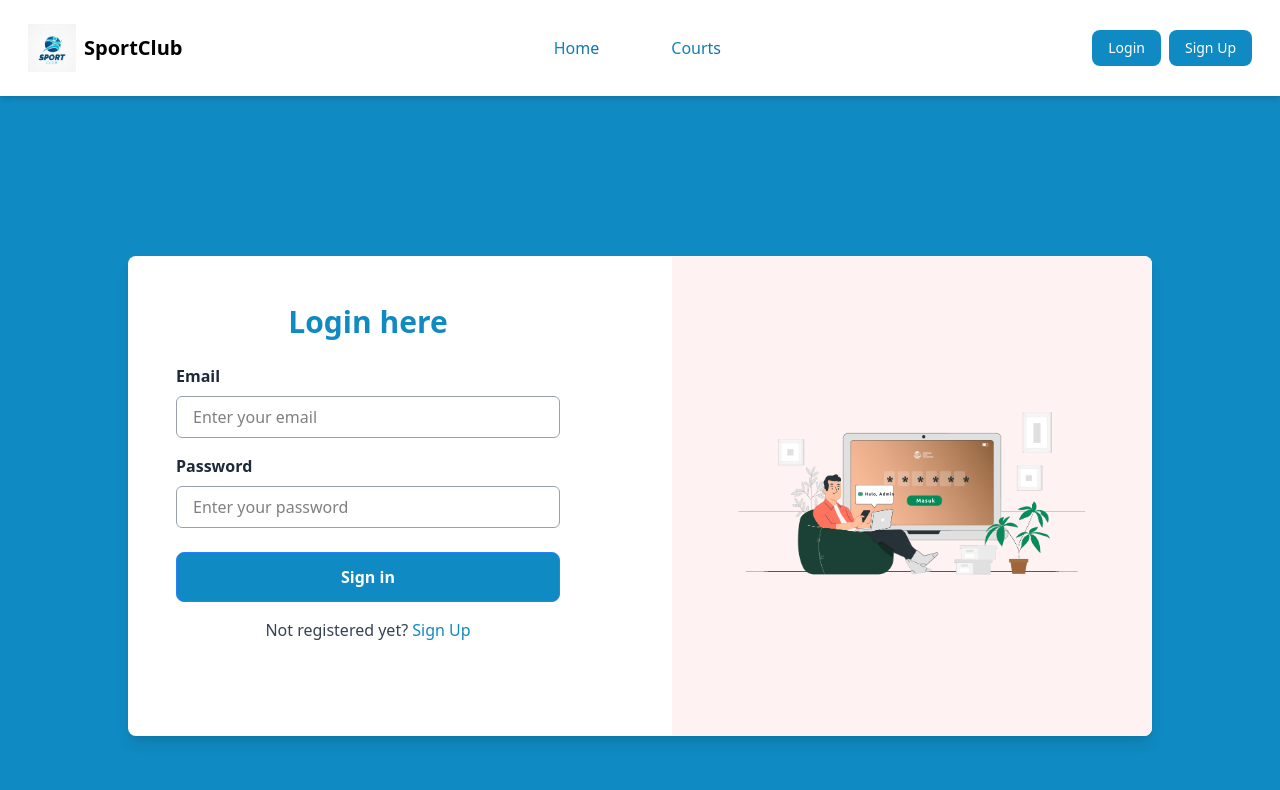
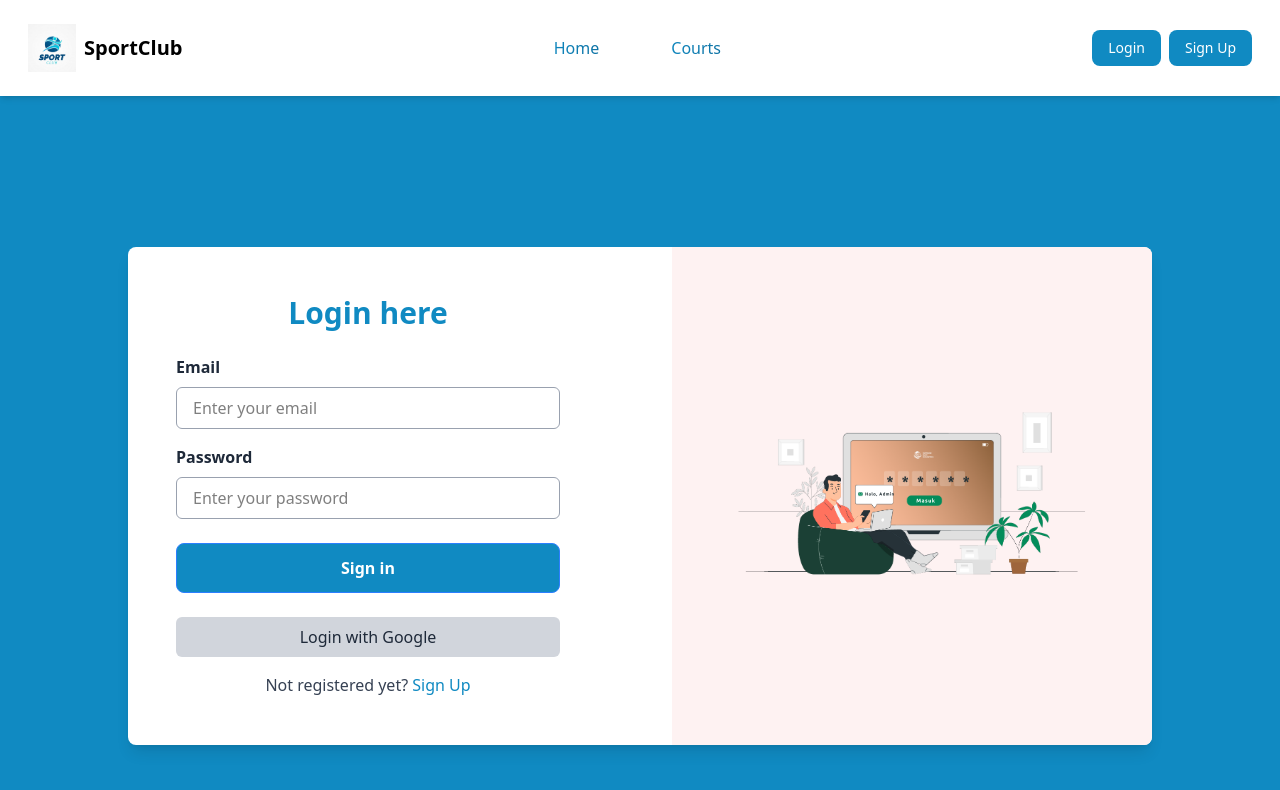
Before and after one commit to esmotara-codec/sport-club-management-client, a React (Vite) app: page /login in a window 1280 px wide. Shown: the top 790 px of the page. Built offline with nearby package versions, Linux system fonts and the light colour scheme; no server answers.

Commit message:
sign up updated with database

```diff
--- a/src/Component/Context/AuthProvider.jsx
+++ b/src/Component/Context/AuthProvider.jsx
@@ -2,12 +2,12 @@ import { useEffect, useState } from "react";
 import { createUserWithEmailAndPassword,  onAuthStateChanged, signInWithEmailAndPassword, signInWithPopup, signOut} from "firebase/auth";
 import { AuthContext } from "./AuthContext";
 import { auth } from "../firebase/firebase.init";
-
+import useAxiosPublic from "../hook/axiosPublic";
 
 const AuthProvider = ({ children }) => {
     const [user , setUser ] = useState(null);
     const [loading, setLoading] = useState(true);
-
+    const axiosPublic = useAxiosPublic();
 
     const createUser = (email, password) => {
         setLoading(true);
@@ -34,17 +34,17 @@ const AuthProvider = ({ children }) => {
     useEffect(() => {
         const unSubscribe =onAuthStateChanged(auth , currentUser => {
             // console.log('Current User inside useEffect on auth state change ', currentUser);
-            setUser(currentUser);
-            //   if (currentUser) {
-            //     axiosPublic.post('/add-user', {
-            //         email: currentUser.email,
-            //         role: "user",
-            //         loginCount: 1,
-            //     }).then((res) => {
-            //         setUser(currentUser);
-            //         console.log(res.data);
-            //     });
-            // }
+            signOut(auth);
+              if (currentUser) {
+                axiosPublic.post('/add-user', {
+                    email: currentUser.email,
+                    role: "user",
+                    loginCount: 1,
+                }).then((res) => {
+                    setUser(currentUser);
+                    console.log(res.data);
+                });
+            }
             setLoading(false);
         })
         return () => {
--- a/src/Component/Pages/Home/Login/Login.jsx
+++ b/src/Component/Pages/Home/Login/Login.jsx
@@ -5,10 +5,14 @@ import Lottie from "lottie-react";
 import loginAnimation from './../../../../../public/Animation - 1734782439866.json';
 import { useContext } from "react";
 import { AuthContext } from "../../../Context/AuthContext";
+import useAxiosPublic from "../../../hook/axiosPublic";
+import { GoogleAuthProvider } from "firebase/auth";
 
 const Login = () => {
+  const provider = new GoogleAuthProvider();
   const navigate = useNavigate();
-  const { loginWithPassword } = useContext(AuthContext);
+  const { loginWithPassword , signInWithGoogle} = useContext(AuthContext);
+  const axiosPublic= useAxiosPublic();
   const location = useLocation();
   console.log(location);
 
@@ -38,45 +42,47 @@ const Login = () => {
   };
 
   // Handle Google Sign In
-  // const handleGoogleSignIn = () => {
-  //   signInWithGoogle(provider)
-  //     .then((result) => {
-  //       console.log("google sign in : ", result.user);
+  const handleGoogleSignIn = () => {
+    signInWithGoogle(provider)
+      .then((result) => {
+        console.log("google sign in : ", result.user);
 
 
-  //       const userProfile = {
-  //         name: result.user.displayName,
-  //         email: result.user.email,
-  //         photo: result.user.photoURL,
-  //         creationTime: result.user?.metadata?.creationTime,
-  //         lastSignInTime: result.user?.metadata?.lastSignInTime,
-  //       };
+        const userProfile = {
+          name: result.user.displayName,
+          email: result.user.email,
+          photo: result.user.photoURL,
+          role: "user",
+          loginCount: 1,
+          creationTime: result.user?.metadata?.creationTime,
+          lastSignInTime: result.user?.metadata?.lastSignInTime,
+        };
 
-  //       //save profile info in the db
-  //       axios.post("/add-user", userProfile).then((res) => {
-  //         if (res.insertedId) {
-  //           console.log("After google data added to db", res);
-  //           Swal.fire({
-  //             position: "center",
-  //             icon: "success",
-  //             title: "Sign Up successfully",
-  //             showConfirmButton: false,
-  //             timer: 1500,
-  //           });
-  //           navigate(location?.state || "/");
-  //         }
-  //       });
-  //     })
-  //     .catch((error) => {
-  //       console.log(error);
-  //       Swal.fire({
-  //         position: "center",
-  //         icon: "error",
-  //         title: "Google Sign In Failed",
-  //         text: error.message,
-  //       });
-  //     });
-  // };
+        //save profile info in the db
+        axiosPublic.post("/add-user", userProfile).then((res) => {
+          if (res.insertedId) {
+            console.log("After google data added to db", res);
+            Swal.fire({
+              position: "center",
+              icon: "success",
+              title: "Sign Up successfully",
+              showConfirmButton: false,
+              timer: 1500,
+            });
+            navigate(location?.state || "/");
+          }
+        });
+      })
+      .catch((error) => {
+        console.log(error);
+        Swal.fire({
+          position: "center",
+          icon: "error",
+          title: "Google Sign In Failed",
+          text: error.message,
+        });
+      });
+  };
 
   return (
     <div className="flex justify-center items-center  min-h-screen bg-primary p-4">
@@ -128,14 +134,14 @@ const Login = () => {
             </div>
           </form>
           {/* Google Sign In */}
-          {/* <div className="mt-4 sm:mt-6 text-center">
+          <div className="mt-4 sm:mt-6 text-center">
             <button
               onClick={handleGoogleSignIn}
-              className="btn w-full px-3 sm:px-4 py-2 bg-red-700 text-white hover:bg-red-800  rounded-md transition duration-300 text-sm sm:text-base"
+              className="btn w-full px-3 sm:px-4 py-2 bg-gray-300 text-gray-800 hover:bg-gray-700 hover:text-white rounded-md transition duration-300 text-sm sm:text-base"
             >
-              Sign in with Google
+              Login with Google
             </button>
-          </div> */}
+          </div>
 
           <div className="text-center mt-3 sm:mt-4">
             <span className="text-gray-700 text-sm sm:text-base">Not registered yet? </span>
--- a/src/Component/Pages/Signup/SignUp.jsx
+++ b/src/Component/Pages/Signup/SignUp.jsx
@@ -3,18 +3,15 @@ import { Link, useNavigate } from "react-router-dom";
 import Swal from "sweetalert2";
 import { Eye, EyeOff } from "lucide-react";
 import { AuthContext } from "../../Context/AuthContext";
-import axios from "axios";
+import useAxiosPublic from "../../hook/axiosPublic";
 
 function SignUp() {
   const navigate = useNavigate();
-  const { createUser } = useContext(AuthContext);
+  const { createUser , signOutUser} = useContext(AuthContext);
   const [showPassword, setShowPassword] = useState(false);
   const [isLoading, setIsLoading] = useState(false);
+  const axiosPublic = useAxiosPublic();
 
-  // Create axios instance directly in component
-  const axiosPublic = axios.create({
-    baseURL: 'http://localhost:5000', // Replace with your backend URL
-  });
 
   const handleSubmit = async (e) => {
     e.preventDefault();
@@ -49,7 +46,6 @@ function SignUp() {
         email,
         ...rest,
         role: "user",
-
         creationTime: result.user?.metadata?.creationTime,
         lastSignInTime: result.user?.metadata?.lastSignInTime
       };
@@ -66,6 +62,9 @@ function SignUp() {
       if (res.data.insertedId) {
         console.log('User successfully processed in database');
         setIsLoading(false);
+
+        await signOutUser();
+
 
         Swal.fire({
             position: "center",
```
Also changed, not shown: src/Component/shared/Navbar/Nav.jsx (+1 -15 lines).
